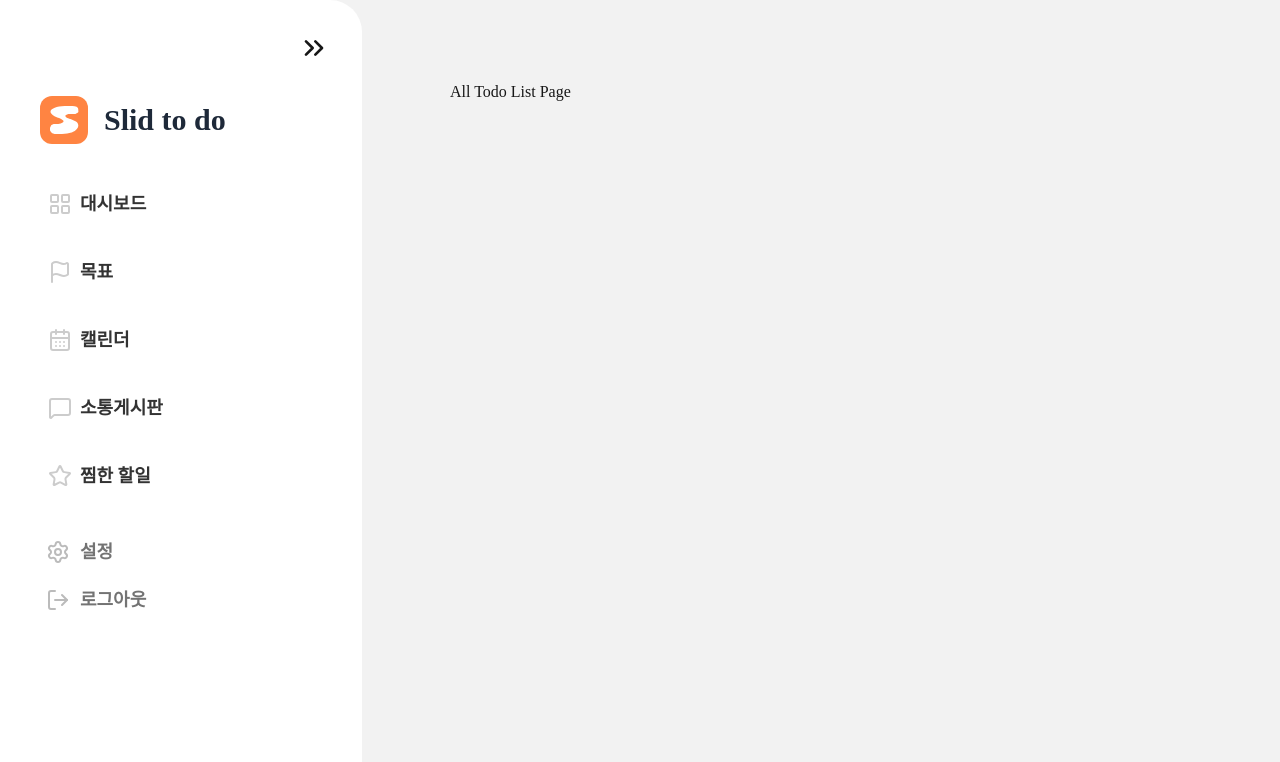
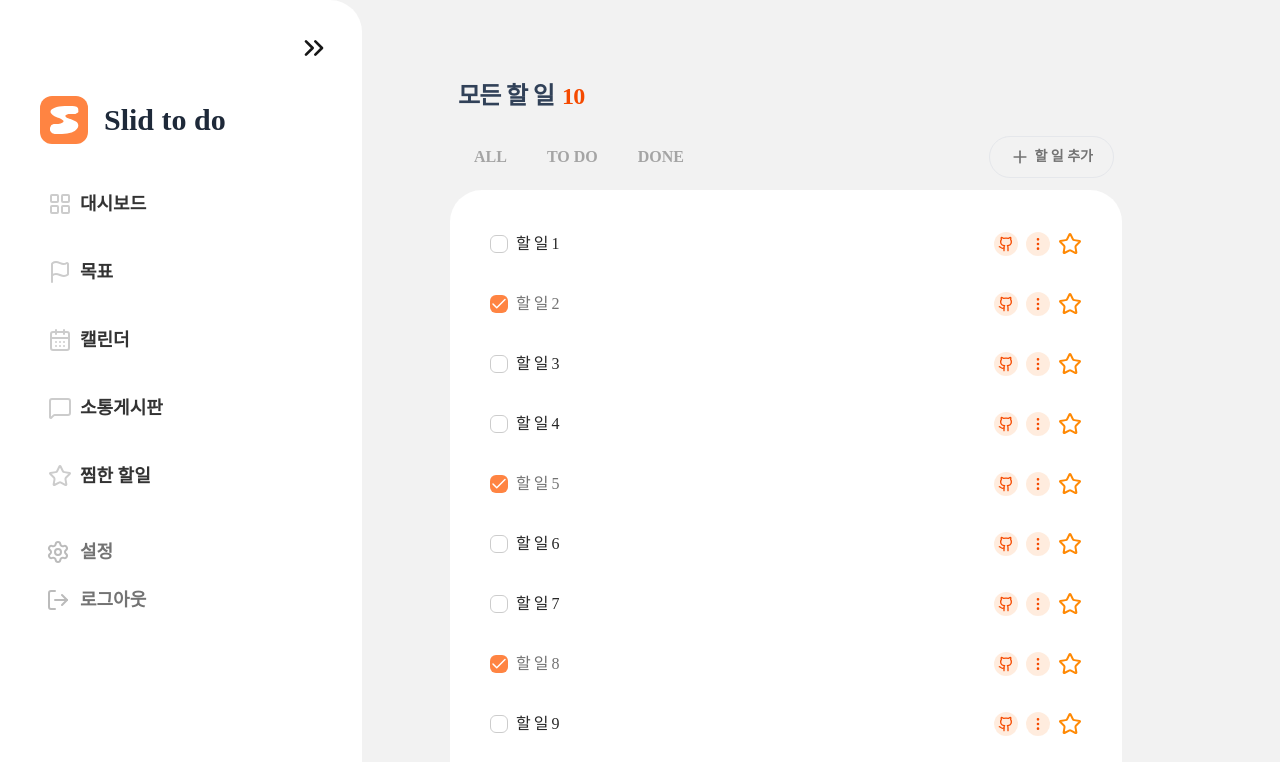
Before and after one commit to slidtodo/frontend, a Next.js app: page /dashboard/all-todo in a window 1280 px wide. Shown: the top 762 px of the page. Built offline with nearby package versions, Linux system fonts and the light colour scheme.

Commit message:
feat: AllTodoPage - 스타일

```diff
--- a/src/app/(main)/dashboard/all-todo/page.tsx
+++ b/src/app/(main)/dashboard/all-todo/page.tsx
@@ -1,3 +1,15 @@
+import PageHeader from '@/shared/components/PageHeader';
+import AllTodoContent from '@/features/dashboard/allTodo/components/AllTodoContent';
+/**
+ * @description 해당 페이지는 서버 컴포넌트입니다. 클라이언트 컴포넌트로 변경하지 말아주세요
+ * 'use client'로 변경 x
+ * 서버 프리페치해서 넘겨주기
+ */
 export default function AllTodoPage() {
-  return <div>All Todo List Page</div>;
+  return (
+    <div className="mx-auto mb-[76px] flex max-w-[720px] flex-col gap-6">
+      <PageHeader title="모든 할 일" count={10} className="pl-2" />
+      <AllTodoContent />
+    </div>
+  );
 }
--- a/src/app/(main)/dashboard/page.tsx
+++ b/src/app/(main)/dashboard/page.tsx
@@ -2,7 +2,6 @@ import DashBoardSummary from '@/features/dashboard/components/DashboardSummary';
 import DashboardDetail from '@/features/dashboard/components/DashBoardDetail';
 import PageHeader from '@/shared/components/PageHeader';
 /**
- * TODO: SEO 최적화 필요
  * @description 해당 페이지는 서버 컴포넌트입니다. 클라이언트 컴포넌트로 변경하지 말아주세요
  * 'use client'로 변경 x
  */
--- a/src/app/(main)/layout.tsx
+++ b/src/app/(main)/layout.tsx
@@ -9,7 +9,7 @@ interface MainLayoutProps {
 export default function MainLayout({ children }: MainLayoutProps) {
   return (
     <SidebarProvider>
-      <div className="flex flex-col bg-[#F2F2F2] md:flex-row">
+      <div className="flex h-screen flex-col bg-[#F2F2F2] md:flex-row">
         <Sidebar />
         <Main>{children}</Main>
       </div>
--- /dev/null
+++ b/src/features/dashboard/allTodo/components/AllTodoContent/index.tsx
@@ -0,0 +1,55 @@
+'use client';
+
+import { PlusIcon } from 'lucide-react';
+
+import Button from '@/shared/components/Button';
+import TaskCard from '@/shared/components/TaskCard';
+
+import { mockTodo } from './mock';
+
+export default function AllTodoContent() {
+  const todoButtons = [
+    { id: 1, label: 'ALL' },
+    { id: 2, label: 'TO DO' },
+    { id: 3, label: 'DONE' },
+  ];
+  return (
+    <section className="flex flex-col gap-3">
+      <div className="flex justify-between px-2">
+        <div className="flex gap-0 md:gap-2">
+          {todoButtons.map((button) => (
+            <button
+              key={button.id}
+              className="cursor-pointer overflow-hidden rounded-2xl px-4 py-2 text-base font-bold text-ellipsis whitespace-nowrap text-[#A4A4A4] transition-all duration-200 hover:bg-[#FFA565]/20 hover:text-[#EF6C00]"
+            >
+              {button.label}
+            </button>
+          ))}
+        </div>
+        <Button
+          variant="cancel"
+          className="flex items-center gap-1 bg-[#F2F2F2] px-3 py-[10px] hover:bg-[#E0E0E0] md:px-[20px]"
+        >
+          <PlusIcon size={20} color="#737373" />
+          <span className="overflow-hidden text-sm font-semibold text-ellipsis whitespace-nowrap text-[#737373]">
+            할 일 추가
+          </span>
+        </Button>
+      </div>
+      <AllTodoFetcher />
+    </section>
+  );
+}
+
+// TODO: 상위에서 상태 받고 API 연동해서 리액트 쿼리로 필터링된 할 일 리스트 보여주기
+function AllTodoFetcher() {
+  return (
+    <section className="rounded-4xl bg-white p-4 md:p-8">
+      <div className="flex max-h-[680px] flex-col gap-4 overflow-y-auto">
+        {mockTodo.map((todo) => (
+          <TaskCard key={todo.id} todo={todo} />
+        ))}
+      </div>
+    </section>
+  );
+}
--- /dev/null
+++ b/src/features/dashboard/allTodo/components/AllTodoContent/mock.ts
@@ -0,0 +1,34 @@
+//TODO 삭제 예정
+
+export const mockTodo = [
+  { id: '1', title: '할 일 1', done: false, star: false },
+  { id: '2', title: '할 일 2', done: true, star: false },
+  { id: '3', title: '할 일 3', done: false, star: true },
+  { id: '4', title: '할 일 4', done: false, star: false },
+  { id: '5', title: '할 일 5', done: true, star: false },
+  { id: '6', title: '할 일 6', done: false, star: true },
+  { id: '7', title: '할 일 7', done: false, star: false },
+  { id: '8', title: '할 일 8', done: true, star: false },
+  { id: '9', title: '할 일 9', done: false, star: true },
+  { id: '10', title: '할 일 10', done: false, star: false },
+  { id: '11', title: '할 일 11', done: true, star: false },
+  { id: '12', title: '할 일 12', done: false, star: true },
+  { id: '13', title: '할 일 13', done: false, star: false },
+  { id: '14', title: '할 일 14', done: true, star: false },
+  { id: '15', title: '할 일 15', done: false, star: true },
+  { id: '16', title: '할 일 16', done: false, star: false },
+  { id: '17', title: '할 일 17', done: true, star: false },
+  { id: '18', title: '할 일 18', done: false, star: true },
+  { id: '19', title: '할 일 19', done: false, star: false },
+  { id: '20', title: '할 일 20', done: true, star: false },
+  { id: '21', title: '할 일 21', done: false, star: true },
+  { id: '22', title: '할 일 22', done: false, star: false },
+  { id: '23', title: '할 일 23', done: true, star: false },
+  { id: '24', title: '할 일 24', done: false, star: true },
+  { id: '25', title: '할 일 25', done: false, star: false },
+  { id: '26', title: '할 일 26', done: true, star: false },
+  { id: '27', title: '할 일 27', done: false, star: true },
+  { id: '28', title: '할 일 28', done: false, star: false },
+  { id: '29', title: '할 일 29', done: true, star: false },
+  { id: '30', title: '할 일 30', done: false, star: true },
+];
--- a/src/shared/components/Button/index.tsx
+++ b/src/shared/components/Button/index.tsx
@@ -27,7 +27,7 @@ const Button = forwardRef<HTMLButtonElement, ButtonProps>(
         className={twMerge(
           'flex items-center justify-center gap-1',
           'transition-colors duration-200',
-          'disabled:opacity-50 disabled:cursor-not-allowed',
+          'disabled:cursor-not-allowed disabled:opacity-50',
           variantStyles[variant],
           className,
         )}
--- /dev/null
+++ b/src/shared/types/api.d.ts
@@ -0,0 +1,23 @@
+export interface TodoItem {
+  todos: [
+    {
+      id: number;
+      userId: number;
+      goalId: number;
+      title: string;
+      done: boolean;
+      linkUrl: string | null;
+      source: 'manual' | 'github_issue' | 'github_pr';
+      sourceItemId: number | null;
+      createdAt: string;
+      updatedAt: string;
+      goal: {
+        id: number;
+        title: string;
+      };
+      noteIds: number[];
+    },
+  ];
+  nextCursor: number;
+  totalCount: number;
+}
```
Also changed, not shown: 1 other file (tests, documents, lock files or other folders).
